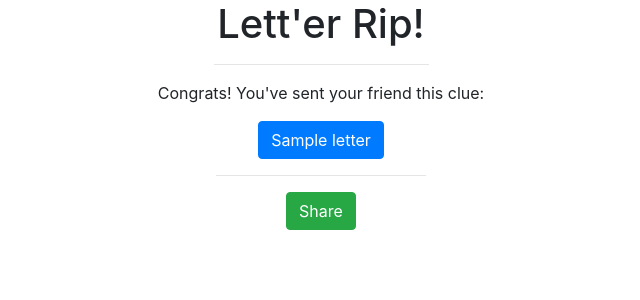
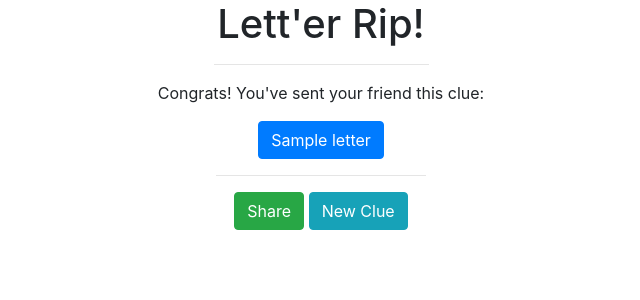
Before and after one commit to codefeld/lettergame, a Flask app: template templates/clue_share.html in a window 1280 px wide. Shown: the top 300 px of the page, without its empty margins (319-959 px from the left). Run offline with Flask 2, Linux system fonts and the light colour scheme; the template is opened without the code that fills it: most values are stand-ins (such as "Sample title", 1, 10 or a date in 2020); some libraries are stand-ins or nearby versions.

Commit message:
fixed sharing in slack

```diff
--- a/app.py
+++ b/app.py
@@ -96,6 +96,7 @@ def new_game():
 def give_clue(key):
 	game = Game.query.filter_by(key=key).first()
 	cookie_game_key = request.cookies.get('game_key')
+	clue_url = "/game/{}/clue".format(game.key)
 	if cookie_game_key == game.key:
 		return render_template("cheat.html")
 	if request.method == 'GET':
@@ -108,7 +109,7 @@ def give_clue(key):
 		game.save()
 		print(game.clues)
 		print("http://127.0.0.1:5000/game/{}/guess".format(game.key))
-		return render_template("clue_share.html", clue = form_data["clue"])
+		return render_template("clue_share.html", clue = form_data["clue"], clue_url=clue_url)
 
 @app.route("/game/<string:key>/guess", methods = ['POST', 'GET'])
 def guess(key):
--- a/templates/clue.html
+++ b/templates/clue.html
@@ -1,6 +1,6 @@
 {% extends "layout.html" %}
 {% block content %}
-<p>Give your friend a clue by using letters from their word!</p>
+<p>Give your friend a clue by using letters from their word! (Hint: using fewer blue letters makes for a better hint)</p>
 <p>Your friend's word is:</p>
 <button onclick="updateClues('{{word[0]}}')" type="button" class="btn btn-primary btn-lg">{{word[0]}}</button>
 <button onclick="updateClues('{{word[1]}}')" type="button" class="btn btn-primary btn-lg">{{word[1]}}</button>
--- a/templates/clue_share.html
+++ b/templates/clue_share.html
@@ -13,6 +13,8 @@
 	{% endfor %}
 	<hr class="col-3 col-md-2">
 	<button type="button" class="btn btn-success" id="share">Share</button>
+	<button type="button" class="btn btn-info" id="share"
+	onclick="window.location.href=window.location.protocol + '//' + window.location.host + '{{clue_url}}'">New Clue</button>
 </div>
 
 <script>
@@ -44,8 +46,6 @@ window.addEventListener("load", function(){
 		}
 		var text =  "Here's a clue.\n" + emoji_clue
 		navigator.share({
-		  title: 'Letter Game',
-		  url:  'https://' + window.location.host,
 		  text: text
 		}).then(() => {
 			enableViewClues()
--- a/templates/game.html
+++ b/templates/game.html
@@ -15,14 +15,11 @@
 
 <script>
 
-window.addEventListener("load", function(){
 const shareButton = document.getElementById("share")
 shareButton.addEventListener('click', event => {
 	if (navigator.share) {
 	navigator.share({
-		  title: 'Letter Game',
-		  url: 'https://' + window.location.host + '{{clue_url}}',
-		  text: 'I need a clue to guess this word.'
+		text: 'I need a clue to guess this word. https://' + window.location.host + '{{clue_url}}'
 	}).then(() => {
 		enableViewClues()
 	})
@@ -30,7 +27,6 @@ window.addEventListener("load", function(){
 	} else {
 	enableViewClues()
 	}
-	});
 });
 
 function enableViewClues() {
--- a/templates/guess.html
+++ b/templates/guess.html
@@ -37,18 +37,14 @@
 
 <script>
 
-window.addEventListener("load", function(){
 const shareButton = document.getElementById("share")
 shareButton.addEventListener('click', event => {
 	if (navigator.share) {
 	navigator.share({
-			title: 'Letter Game',
-			url: 'https://' + window.location.host + '{{clue_url}}',
-			text: 'I need a clue to guess this word.'
+		text: 'I need a clue to guess this word. https://' + window.location.host + '{{clue_url}}'
 	})
 	.catch(console.error);
 	}
-	});
 });
 
 </script>
```
Lines whose indentation alone changed are shown as unchanged.
